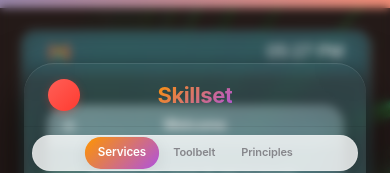
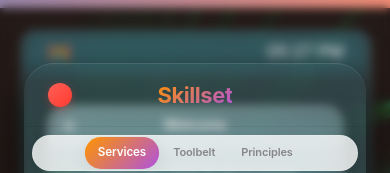
Before and after one commit to demaceo/portfolio-v4, a Next.js app: page / in a window 390 px wide. Both pictures are taken after a click on the button "Skillset". Shown: the top 173 px of the page. Built offline with nearby package versions, Linux system fonts and the light colour scheme.

Commit message:
adjust size of close-btn in mobile view

```diff
--- a/src/components/features/about/AboutMeModal/AboutMeModal.css
+++ b/src/components/features/about/AboutMeModal/AboutMeModal.css
@@ -1485,6 +1485,11 @@
     padding: 8px 16px 6px;
   }
 
+  .about-modal-close-btn {
+    width: 24px;
+    height: 24px;
+  }
+
   .about-modal-body {
     padding: 10px 16px;
   }
--- a/src/components/features/media/DocumentaryPlayer/DocumentaryPlayer.css
+++ b/src/components/features/media/DocumentaryPlayer/DocumentaryPlayer.css
@@ -1485,6 +1485,8 @@
 
     .control-button {
       box-shadow: 0 1px 3px rgba(0, 0, 0, 0.1);
+      width: 24px;
+      height: 24px;
     }
 
     .control-button:first-child {
--- a/src/components/features/skills/SkillsetModal/SkillsetModal.css
+++ b/src/components/features/skills/SkillsetModal/SkillsetModal.css
@@ -1637,6 +1637,11 @@
     gap: var(--space-2);
   }
 
+  .skillset-modal-close-btn {
+    width: 24px;
+    height: 24px;
+  }
+
   .services-grid {
     grid-template-columns: 1fr;
     gap: var(--space-2);
```
